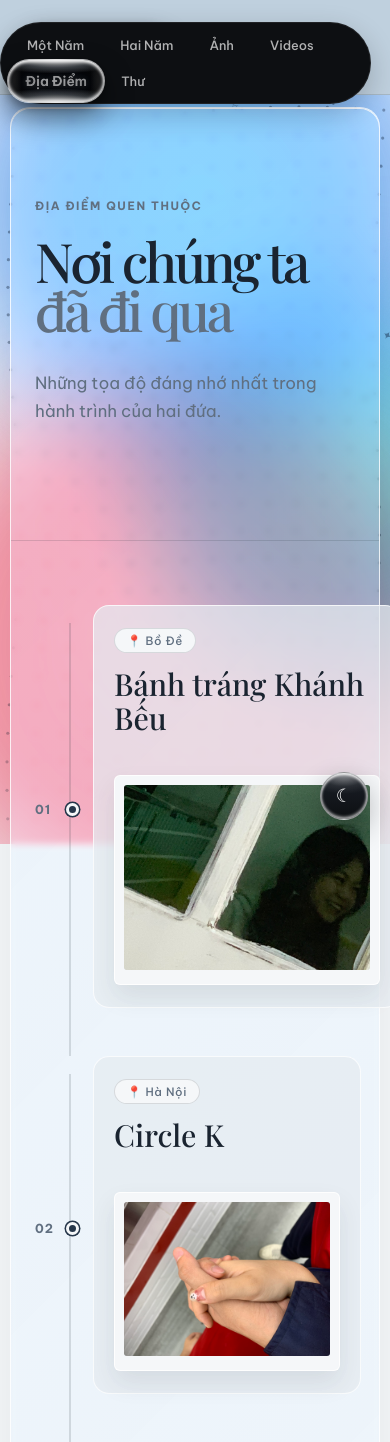
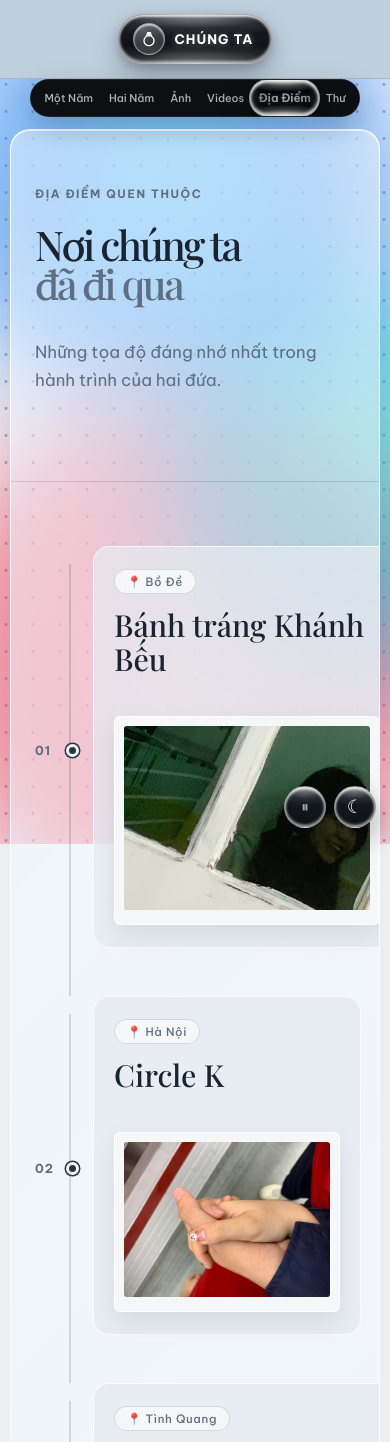
Before and after one commit to kietsyu/love-web, a Flask app: page /events in a window 390 px wide. Shown: the top 1442 px of the page. Run offline with Flask 3, Linux system fonts and the light colour scheme.

Commit message:
Configure mobile web app settings, styling; Remove frosty panel blur and reduce animation strength for FPS regain.

```diff
--- a/static/css/style.css
+++ b/static/css/style.css
@@ -10,11 +10,24 @@
 
 * { box-sizing: border-box; }
 
+/* Matches header/footer color so overscroll bounce never shows a white gap */
+html {
+  background: var(--sage);
+  overscroll-behavior-y: none;
+}
+
 body {
-  margin: 0;
   background: var(--paper);
   color: var(--ink);
+  display: flex;
+  flex-direction: column;
   font-family: "Be Vietnam Pro", "DM Sans", sans-serif;
+  margin: 0;
+  min-height: 100vh;
+}
+
+main {
+  flex: 1;
 }
 
 /* ==========================================================================
@@ -115,7 +128,7 @@ body {
   transform: translateY(-14px);
 }
 
-/* Default Top-Right Horizontal Pill Bar */
+/* Default Top-Right Horizontal Pill Bar — Anchored to the Header */
 .site-nav {
   align-items: center;
   background: #0d0f12;
@@ -127,7 +140,7 @@ body {
   gap: 4px;
   opacity: 1;
   padding: 6px 10px;
-  position: fixed;
+  position: absolute;
   right: max(5vw, calc((100vw - 1400px) / 2));
   top: 22px;
   transition: opacity 0.22s ease, transform 0.22s ease;
@@ -140,13 +153,14 @@ body {
   pointer-events: none;
 }
 
-/* Scrolled State: Taller Vertical Floating Dock on the Right Side */
+/* Scrolled State: Fixed Vertical Floating Dock on the Right Side */
 .site-nav.is-vertical {
   align-items: stretch;
   border-radius: 36px;
   flex-direction: column;
   gap: 14px;
   padding: 24px 10px;
+  position: fixed;
   right: 20px;
   top: 50%;
   transform: translateY(-50%);
@@ -1087,7 +1101,7 @@ figcaption { font-size: .8rem; padding-top: 13px; }
   overflow: hidden;
   pointer-events: none;
   position: fixed;
-  z-index: -1;
+  z-index: 0;
 }
 
 /* 1. Interactive Architectural Dot-Grid Canvas */
@@ -1095,8 +1109,6 @@ figcaption { font-size: .8rem; padding-top: 13px; }
   display: block;
   height: 100%;
   inset: 0;
-  mask-image: radial-gradient(ellipse 90% 90% at 50% 45%, #000 60%, transparent 100%);
-  -webkit-mask-image: radial-gradient(ellipse 90% 90% at 50% 45%, #000 60%, transparent 100%);
   position: absolute;
   width: 100%;
 }
@@ -1105,9 +1117,8 @@ figcaption { font-size: .8rem; padding-top: 13px; }
 .ambient-orb {
   border-radius: 50%;
   filter: blur(55px);
-  mix-blend-mode: multiply;
   position: absolute;
-  will-change: transform;
+  transform: translateZ(0);
 }
 
 .orb-1 {
@@ -1181,12 +1192,10 @@ figcaption { font-size: .8rem; padding-top: 13px; }
 main {
   background: linear-gradient(
     135deg,
-    rgba(219, 238, 255, 0.32) 0%,
-    rgba(245, 247, 249, 0.18) 100%
+    rgba(235, 244, 252, 0.52) 0%,
+    rgba(245, 247, 249, 0.42) 100%
   );
-  backdrop-filter: blur(3.5px) saturate(135%);
-  -webkit-backdrop-filter: blur(2.5px) saturate(135%);
-  border: 1px solid rgba(255, 255, 255, 0.8);
+  border: 1px solid rgba(255, 255, 255, 0.85);
   border-radius: 28px;
   box-shadow:
     0 24px 60px rgba(26, 36, 48, 0.08),
@@ -1881,3 +1890,204 @@ main,
   display: inline;
   text-shadow: 0 0 10px rgba(255, 217, 125, 0.75);
 }
+
+/* ==========================================================================
+   ANIMATION TOGGLE BUTTON & REDUCED-MOTION OVERRIDE
+   ========================================================================== */
+.motion-toggle {
+  right: 82px; /* Sits neatly to the left of the Dark Mode toggle */
+}
+
+.motion-icon-off {
+  display: none;
+}
+
+:root[data-motion="off"] .motion-icon-on {
+  display: none;
+}
+
+:root[data-motion="off"] .motion-icon-off {
+  color: #9eb0c4;
+  display: inline;
+  font-size: 0.95rem;
+}
+
+/* Freeze drifting orbs when user toggles animations off */
+:root[data-motion="off"] .ambient-orb {
+  animation: none !important;
+}
+
+/* ==========================================================================
+   MOBILE RESPONSIVE POLISH (CHROME MOBILE, GOOGLE APP & IOS SAFARI)
+   ========================================================================== */
+.gallery-lightbox {
+  height: 100dvh;
+}
+
+a,
+button,
+.video-stage,
+.polaroid-media,
+.editorial-frame,
+.timeline-polaroid {
+  -webkit-tap-highlight-color: transparent;
+}
+
+@media (max-width: 900px) {
+  /* Stack header logo cleanly above the single-row navigation pill */
+  .site-header {
+    align-items: center;
+    flex-direction: column;
+    gap: 12px;
+    min-height: auto;
+    padding: calc(14px + env(safe-area-inset-top)) 12px 14px;
+  }
+
+  /* Keep all 6 nav items on ONE single row (no wrapping into a tall oval) */
+  .site-nav,
+  .site-nav.is-vertical {
+    align-items: center;
+    border-radius: 999px;
+    flex-direction: row;
+    flex-wrap: nowrap;
+    gap: 2px;
+    max-width: calc(100vw - 16px);
+    overflow-x: auto;
+    padding: 5px 6px;
+    scrollbar-width: none;
+  }
+
+  .site-nav::-webkit-scrollbar,
+  .site-nav.is-vertical::-webkit-scrollbar {
+    display: none;
+  }
+
+  .site-nav {
+    left: auto;
+    margin: 0 auto;
+    position: relative;
+    right: auto;
+    top: auto;
+    width: fit-content;
+  }
+
+  .site-nav.is-vertical {
+    box-shadow: 0 12px 30px rgba(0, 0, 0, 0.38);
+    left: 50%;
+    position: fixed;
+    right: auto;
+    top: calc(10px + env(safe-area-inset-top));
+    transform: translateX(-50%);
+    width: fit-content;
+  }
+
+  /* Compact link sizing so all 6 tabs fit cleanly on a 375px phone screen */
+  .site-nav a,
+  .site-nav.is-vertical a {
+    font-size: 0.72rem;
+    padding: 6px 9px;
+  }
+}
+
+@media (max-width: 700px) {
+  html,
+  body {
+    max-width: 100%;
+    overflow-x: hidden;
+  }
+
+  .site-nav a,
+  .site-nav.is-vertical a {
+    font-size: 0.68rem;
+    padding: 6px 7px;
+  }
+
+  .answer-row input {
+    font-size: 16px;
+  }
+
+  .hero {
+    padding-bottom: 64px;
+    padding-top: 56px;
+  }
+
+  .page-intro {
+    padding-bottom: 52px;
+    padding-top: 56px;
+  }
+
+  h1 {
+    font-size: clamp(2.6rem, 11vw, 3.8rem);
+    line-height: 0.96;
+  }
+
+  .page-intro h1 {
+    font-size: clamp(2.4rem, 10.5vw, 3.6rem);
+  }
+
+  .gallery,
+  .year-gallery-section,
+  .media-list,
+  .yt-section,
+  .timeline {
+    overflow-x: clip;
+  }
+
+  /* Ensure both floating Liquid Glass toggles stay visible in bottom-right */
+  .theme-toggle,
+  .motion-toggle {
+    bottom: calc(16px + env(safe-area-inset-bottom));
+    display: flex;
+    height: 42px;
+    position: fixed;
+    width: 42px;
+    z-index: 60;
+  }
+
+  .theme-toggle {
+    right: 14px;
+  }
+
+  .motion-toggle {
+    right: 64px;
+  }
+
+  .site-footer {
+    flex-direction: column;
+    gap: 10px;
+    padding: 24px 20px calc(76px + env(safe-area-inset-bottom));
+    text-align: center;
+  }
+
+  .lightbox-panel {
+    height: 82dvh;
+    padding: 44px 16px 24px;
+    width: 94vw;
+  }
+
+  .lightbox-figure img {
+    border-width: 3px;
+    max-height: calc(82dvh - 110px);
+    max-width: calc(94vw - 36px);
+  }
+
+  .lightbox-close {
+    right: 10px;
+    top: 8px;
+  }
+
+  .lightbox-nav {
+    background: rgba(13, 15, 18, 0.55);
+    border-radius: 50%;
+    font-size: 1.4rem;
+    padding: 10px 14px;
+  }
+
+  .lightbox-prev {
+    left: 8px;
+  }
+
+  .lightbox-next {
+    right: 8px;
+  }
+}
--- a/static/js/ambient-grid.js
+++ b/static/js/ambient-grid.js
@@ -1,41 +1,43 @@
 /* ==========================================================================
-   INTERACTIVE WATER-WAVE, CURSOR-RIPPLE & SPARKLES BACKGROUND
+   HIGH-FPS WATER-WAVE, CURSOR-RIPPLE & SPARKLES BACKGROUND (WITH TOGGLE)
    ========================================================================== */
 (() => {
   const canvas = document.getElementById("ambient-dot-canvas");
   if (!canvas) return;
 
-  const prefersReducedMotion = window.matchMedia("(prefers-reduced-motion: reduce)").matches;
-  const isLowPower = (navigator.hardwareConcurrency || 4) <= 4;
-  const ctx = canvas.getContext("2d");
+  const systemReducedMotion = window.matchMedia("(prefers-reduced-motion: reduce)").matches;
+  const ctx = canvas.getContext("2d", { alpha: true });
 
-  // --- Easy-to-tweak decoration settings ---
   const CONFIG = {
-    spacing: isLowPower ? 28 : 22,         // Distance between dots (px)
-    dotRadius: 1.6,                        // Base size of each dot (px)
-    dotColor: "rgba(37, 54, 74, 0.42)",    // Coastal Blue ink tone (light mode)
-    sparkleCount: isLowPower ? 14 : 22,    // Number of floating sparkles
-    sparkleColor: "rgba(37, 54, 74, 1)",   // Sparkle ink color (light mode)
-    sparkleGlyphs: ["✦", "✧", "·"],        // Sparkle characters
-    repelRadius: 230,                      // Direct cursor push zone (px)
-    repelStrength: 14,                     // Direct cursor push distance (px)
-    springEase: 0.14,                      // How smoothly dots spring back
-    waveAmplitude: 5.0,                    // Ambient water drift height (px)
-    waveSpeed: 0.002,                      // Ambient water drift speed
-    rippleMaxRadius: 600,                  // How far cursor wake waves expand (px)
-    rippleSpeed: 5.3,                      // Expansion speed of cursor waves (px/frame)
-    rippleBand: 45,                        // Thickness of each wave crest (px)
-    rippleStrength: 28,                    // Push height of expanding wave crests (px)
-    maxRipples: isLowPower ? 8 : 14,       // Cap active ripples for steady 60fps
+    spacing: 27,                           // Clean spacing (~40% fewer vertices, smoother FPS)
+    dotSize: 2.6,                          // Crisp dot diameter (px)
+    dotColor: "rgba(37, 54, 74, 0.42)",
+    sparkleCount: 11,
+    sparkleColor: "rgba(37, 54, 74, 1)",
+    sparkleGlyphs: ["✦", "✧", "·"],
+    repelRadius: 130,
+    repelStrength: 10,
+    springEase: 0.14,
+    waveAmplitude: 2.0,
+    waveSpeed: 0.002,
+    rippleMaxRadius: 350,
+    rippleSpeed: 5.3,
+    rippleBand: 25,
+    rippleStrength: 20,
+    maxRipples: 5,
   };
 
   let width = 0;
   let height = 0;
-  let dpr = 1;
   let dots = [];
   let sparkles = [];
   let ripples = [];
+  let rafId = null;
   const mouse = { x: -9999, y: -9999, lastSpawnX: -9999, lastSpawnY: -9999 };
+
+  function isMotionDisabled() {
+    return systemReducedMotion || document.documentElement.getAttribute("data-motion") === "off";
+  }
 
   function createSparkle(randomY = true) {
     const glyph = CONFIG.sparkleGlyphs[Math.floor(Math.random() * CONFIG.sparkleGlyphs.length)];
@@ -59,7 +61,8 @@
   }
 
   function buildScene() {
-    dpr = isLowPower ? 1 : Math.min(window.devicePixelRatio || 1, 2);
+    // Cap DPR at 1.25 so Retina/4K screens don't multiply pixel fill cost by 4x
+    const dpr = Math.min(window.devicePixelRatio || 1, 1.25);
     width = window.innerWidth;
     height = window.innerHeight;
 
@@ -67,7 +70,6 @@
     canvas.height = Math.floor(height * dpr);
     ctx.setTransform(dpr, 0, 0, dpr, 0, 0);
 
-    // 1. Build Dot Grid
     dots = [];
     const cols = Math.ceil(width / CONFIG.spacing) + 1;
     const rows = Math.ceil(height / CONFIG.spacing) + 1;
@@ -82,7 +84,6 @@
       }
     }
 
-    // 2. Build Floating Sparkles
     sparkles = [];
     for (let i = 0; i < CONFIG.sparkleCount; i++) {
       const s = createSparkle(true);
@@ -90,10 +91,30 @@
       s.y = s.baseY;
       sparkles.push(s);
     }
+
+    if (isMotionDisabled()) {
+      drawStaticFrame();
+    }
+  }
+
+  function drawStaticFrame() {
+    ctx.clearRect(0, 0, width, height);
+    const isDark = document.documentElement.dataset.theme === "dark";
+    ctx.fillStyle = isDark ? "rgba(191, 208, 222, 0.35)" : CONFIG.dotColor;
+
+    const half = CONFIG.dotSize * 0.5;
+    ctx.beginPath();
+    for (let i = 0; i < dots.length; i++) {
+      const dot = dots[i];
+      dot.x = dot.homeX;
+      dot.y = dot.homeY;
+      ctx.rect(dot.homeX - half, dot.homeY - half, CONFIG.dotSize, CONFIG.dotSize);
+    }
+    ctx.fill();
   }
 
   function spawnRipple(x, y, strengthMultiplier = 1) {
-    if (prefersReducedMotion) return;
+    if (isMotionDisabled()) return;
     ripples.push({
       x,
       y,
@@ -105,14 +126,10 @@
     }
   }
 
-  // Shared cursor-repulsion + wake-ripple displacement calculator
   function getInteractiveOffset(originX, originY, multiplier = 1) {
     let pushX = 0;
     let pushY = 0;
 
-    if (prefersReducedMotion) return { pushX, pushY };
-
-    // A. Direct cursor repulsion
     const dx = originX - mouse.x;
     const dy = originY - mouse.y;
     const distSq = dx * dx + dy * dy;
@@ -125,7 +142,6 @@
       pushY += (dy / dist) * force;
     }
 
-    // B. Expanding water wake ripples
     for (let k = 0; k < ripples.length; k++) {
       const rip = ripples[k];
       const rdx = originX - rip.x;
@@ -150,20 +166,24 @@
   }
 
   function render(time = 0) {
+    if (isMotionDisabled()) {
+      rafId = null;
+      drawStaticFrame();
+      return;
+    }
+
     if (document.hidden) {
-      requestAnimationFrame(render);
+      rafId = requestAnimationFrame(render);
       return;
     }
 
     ctx.clearRect(0, 0, width, height);
     const t = time * CONFIG.waveSpeed;
 
-    // Automatically switch dot & sparkle colors for Dark Mode
     const isDark = document.documentElement.dataset.theme === "dark";
-    const activeDotColor = isDark ? "rgba(191, 208, 222, 0.5)" : CONFIG.dotColor;
-    const activeSparkleColor = isDark ? "rgba(255, 255, 255, 0.85)" : CONFIG.sparkleColor;
+    const activeDotColor = isDark ? "rgba(191, 208, 222, 0.35)" : CONFIG.dotColor;
+    const activeSparkleColor = isDark ? "rgba(238, 243, 248, 0.85)" : CONFIG.sparkleColor;
 
-    // Advance & prune ripples
     for (let k = ripples.length - 1; k >= 0; k--) {
       ripples[k].radius += CONFIG.rippleSpeed;
       if (ripples[k].radius > CONFIG.rippleMaxRadius) {
@@ -171,46 +191,42 @@
       }
     }
 
-    // --- 1. Render Interactive Water-Wave Dots ---
+    // --- 1. Single-Batch Dot Rendering (1 GPU fill call instead of 3,000+) ---
     ctx.fillStyle = activeDotColor;
+    const half = CONFIG.dotSize * 0.5;
+    ctx.beginPath();
+
     for (let i = 0; i < dots.length; i++) {
       const dot = dots[i];
-      let targetX = dot.homeX;
-      let targetY = dot.homeY;
-
-      if (!prefersReducedMotion) {
-        targetX += Math.sin(dot.homeY * 0.014 + t) * CONFIG.waveAmplitude
+      let targetX = dot.homeX
+        + Math.sin(dot.homeY * 0.014 + t) * CONFIG.waveAmplitude
         + Math.cos((dot.homeX + dot.homeY) * 0.008 - t * 0.8) * (CONFIG.waveAmplitude * 0.5);
-        targetY += Math.cos(dot.homeX * 0.014 + t * 0.9) * CONFIG.waveAmplitude
+      let targetY = dot.homeY
+        + Math.cos(dot.homeX * 0.014 + t * 0.9) * CONFIG.waveAmplitude
         + Math.sin((dot.homeX - dot.homeY) * 0.008 + t * 0.7) * (CONFIG.waveAmplitude * 0.5);
 
       const { pushX, pushY } = getInteractiveOffset(targetX, targetY, 1);
       targetX += pushX;
       targetY += pushY;
-      }
 
       dot.x += (targetX - dot.x) * CONFIG.springEase;
       dot.y += (targetY - dot.y) * CONFIG.springEase;
 
-      ctx.beginPath();
-      ctx.arc(dot.x, dot.y, CONFIG.dotRadius, 0, Math.PI * 2);
+      ctx.rect(dot.x - half, dot.y - half, CONFIG.dotSize, CONFIG.dotSize);
+    }
     ctx.fill();
-    }
 
-    // --- 2. Render Interactive Floating Sparkles ---
+    // --- 2. Render Floating Sparkles ---
     ctx.textAlign = "center";
     ctx.textBaseline = "middle";
 
     for (let i = 0; i < sparkles.length; i++) {
       const s = sparkles[i];
-
-      if (!prefersReducedMotion) {
       s.baseY -= s.speedY;
       s.rotation += s.rotSpeed;
 
       if (s.baseY < -30) {
         Object.assign(s, createSparkle(false));
-        }
       }
 
       const naturalX = s.baseX + Math.sin(time * s.swayFreq + s.phase) * s.swayAmp;
@@ -236,10 +252,31 @@
       ctx.restore();
     }
 
-    requestAnimationFrame(render);
+    rafId = requestAnimationFrame(render);
   }
 
+  function startOrStopLoop() {
+    if (isMotionDisabled()) {
+      if (rafId) {
+        cancelAnimationFrame(rafId);
+        rafId = null;
+      }
+      ripples = [];
+      drawStaticFrame();
+    } else if (!rafId) {
+      rafId = requestAnimationFrame(render);
+    }
+  }
+
+  window.addEventListener("motion-preference-changed", startOrStopLoop);
+
+  // Also redraw static frame immediately if theme changes while motion is off
+  document.getElementById("theme-toggle")?.addEventListener("click", () => {
+    if (isMotionDisabled()) requestAnimationFrame(drawStaticFrame);
+  });
+
   window.addEventListener("mousemove", (e) => {
+    if (isMotionDisabled()) return;
     mouse.x = e.clientX;
     mouse.y = e.clientY;
 
@@ -271,5 +308,5 @@
   });
 
   buildScene();
-  requestAnimationFrame(render);
+  startOrStopLoop();
 })();
--- a/static/js/theme-toggle.js
+++ b/static/js/theme-toggle.js
@@ -1,8 +1,8 @@
 (() => {
-  const toggleBtn = document.getElementById("theme-toggle");
-  if (!toggleBtn) return;
-
-  toggleBtn.addEventListener("click", () => {
+  // 1. Dark / Light Theme Toggle
+  const themeBtn = document.getElementById("theme-toggle");
+  if (themeBtn) {
+    themeBtn.addEventListener("click", () => {
       const isDark = document.documentElement.getAttribute("data-theme") === "dark";
       if (isDark) {
         document.documentElement.removeAttribute("data-theme");
@@ -12,4 +12,22 @@
         localStorage.setItem("theme", "dark");
       }
     });
+  }
+
+  // 2. Background Animation Toggle
+  const motionBtn = document.getElementById("motion-toggle");
+  if (motionBtn) {
+    motionBtn.addEventListener("click", () => {
+      const isOff = document.documentElement.getAttribute("data-motion") === "off";
+      if (isOff) {
+        document.documentElement.removeAttribute("data-motion");
+        localStorage.setItem("motion", "on");
+      } else {
+        document.documentElement.setAttribute("data-motion", "off");
+        localStorage.setItem("motion", "off");
+      }
+      // Notify ambient-grid.js immediately
+      window.dispatchEvent(new Event("motion-preference-changed"));
+    });
+  }
 })();
--- a/templates/base.html
+++ b/templates/base.html
@@ -2,11 +2,14 @@
 <html lang="vi">
   <head>
     <meta charset="utf-8">
-    <meta name="viewport" content="width=device-width, initial-scale=1">
+    <meta name="viewport" content="width=device-width, initial-scale=1, viewport-fit=cover">
     <title>{{ page_title }} · Us</title>
     <script>
       if (localStorage.getItem("theme") === "dark") {
         document.documentElement.setAttribute("data-theme", "dark");
+      }
+      if (localStorage.getItem("motion") !== "on") {
+        document.documentElement.setAttribute("data-motion", "off");
       }
     </script>
     <link rel="preconnect" href="https://googleapis.com">
@@ -88,6 +91,12 @@
       </div>
     </div>
 
+    <!-- Floating Bottom-Right Animation Toggle -->
+    <button class="theme-toggle motion-toggle" id="motion-toggle" type="button" aria-label="Bật / tắt hiệu ứng chuyển động" title="Bật / tắt hiệu ứng nền">
+      <span class="motion-icon-on" aria-hidden="true">✦</span>
+      <span class="motion-icon-off" aria-hidden="true">⏸</span>
+    </button>
+
     <!-- Floating Bottom-Right Dark Mode Toggle -->
     <button class="theme-toggle" id="theme-toggle" type="button" aria-label="Chuyển giao diện sáng / tối" title="Chuyển chế độ sáng / tối">
       <span class="theme-icon-sun" aria-hidden="true">☀</span>
--- a/templates/letters.html
+++ b/templates/letters.html
@@ -3,7 +3,7 @@
 {% block content %}
 <section class="page-intro page-shell">
   <p class="eyebrow">Dành cho "bạn"</p>
-  <h1>Những điều <em>tôi muốn nói.</em></h1>
+  <h1>Những điều<br><em>tôi muốn nói.</em></h1>
   <p class="intro-copy">
     Góc bí mật mà chỉ có bạn mới có thể mở khóa.
   </p>
```
Lines whose indentation alone changed are shown as unchanged.
